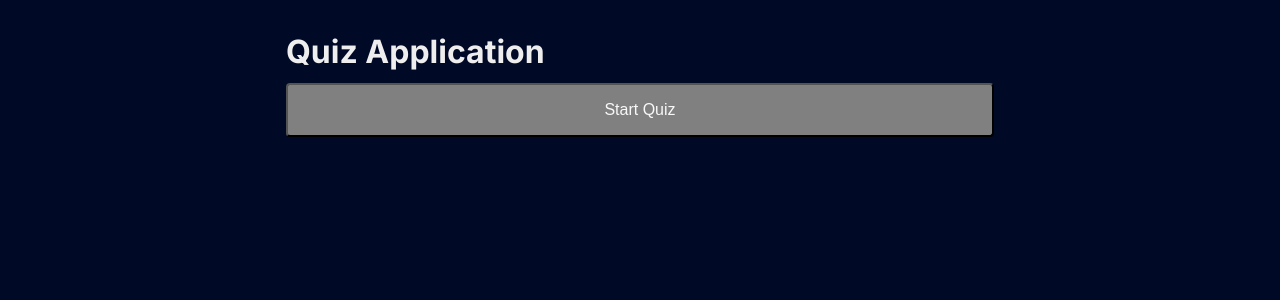
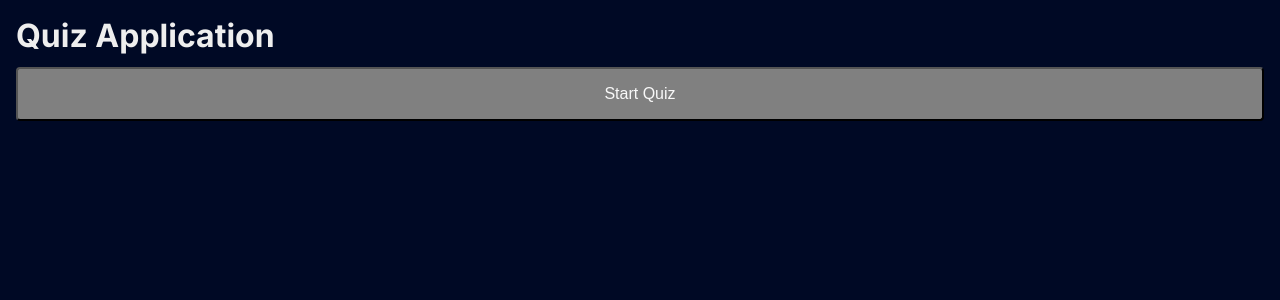
Before and after one commit to Ikem98/Quiz_app, a Next.js app: page / in a window 1280 px wide. Shown: the top 300 px of the page. Built offline with nearby package versions, Linux system fonts and the light colour scheme.

Commit message:
Update globals.css

```diff
--- a/app/globals.css
+++ b/app/globals.css
@@ -58,7 +58,7 @@ li {
   background-color: #000925;
 }
 
-.container {
+.containe {
   max-width: 740px;
   width: 100%;
   margin: auto;
```
